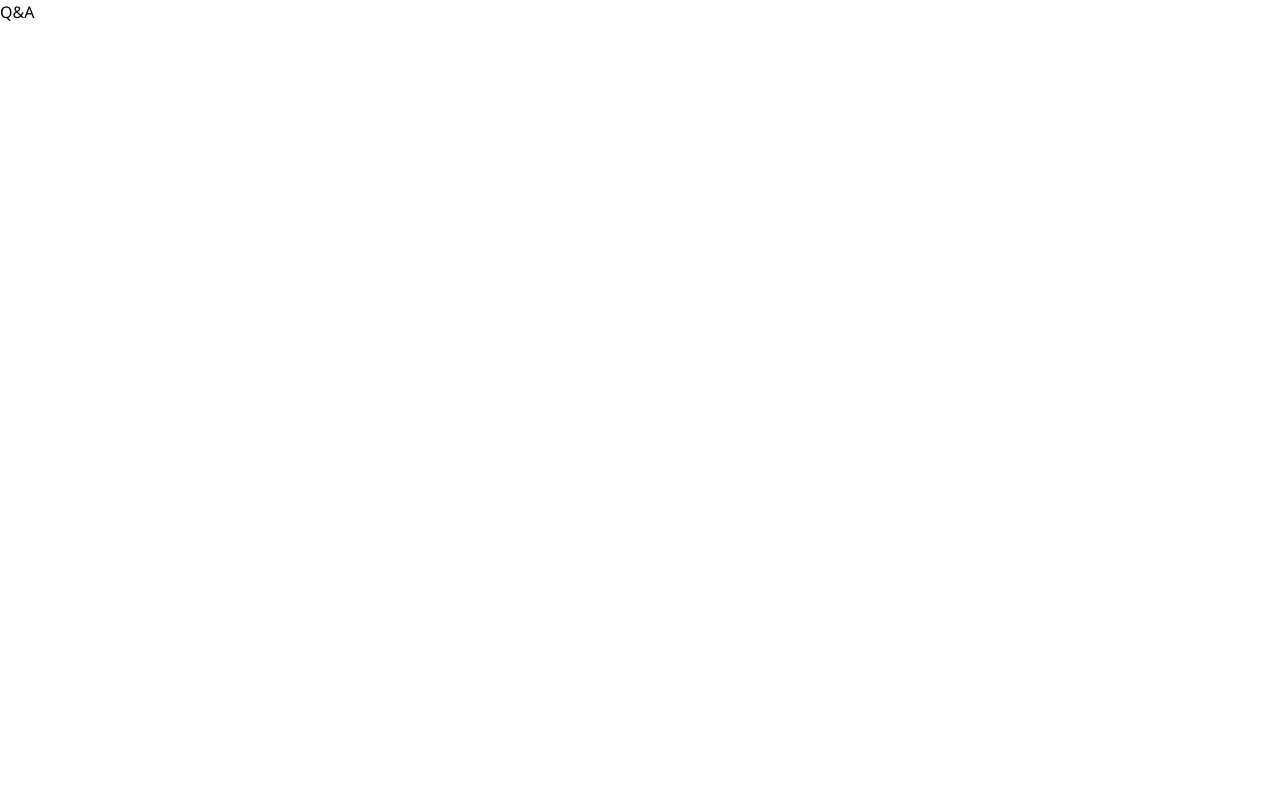
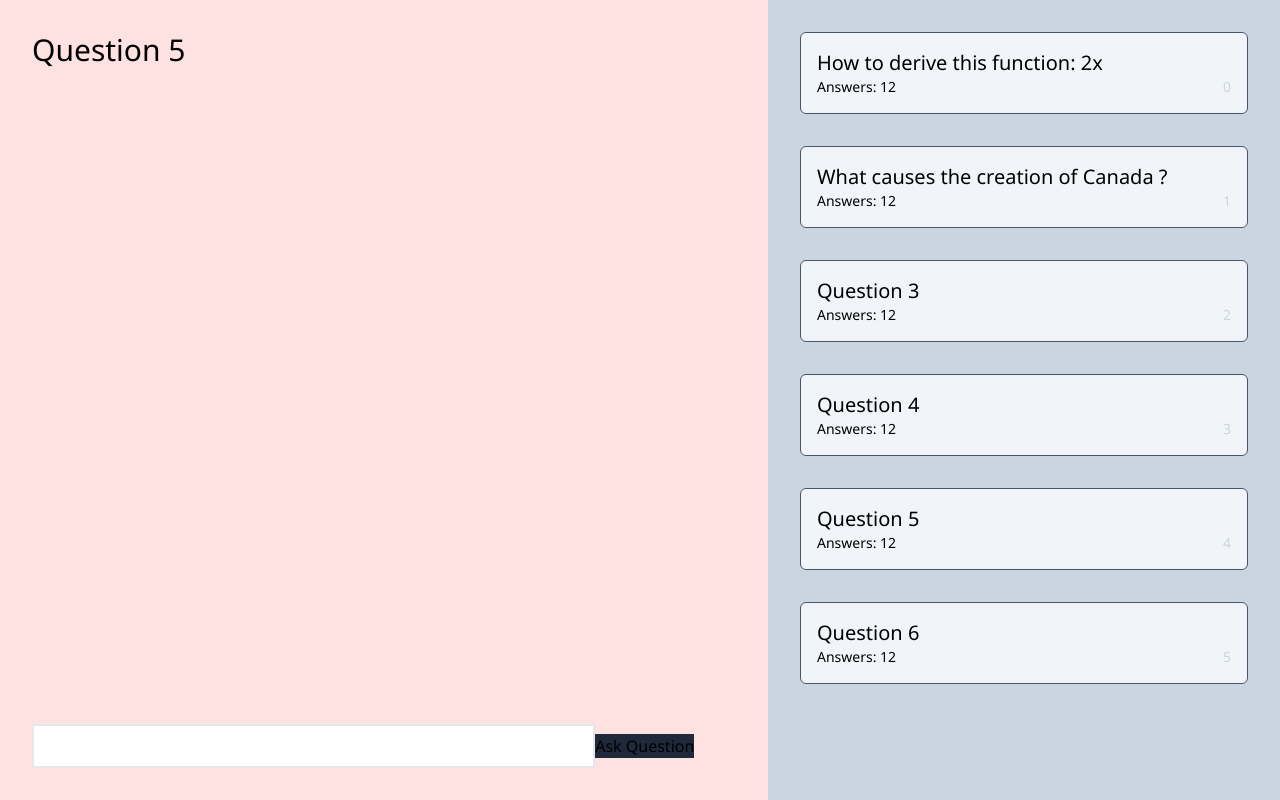
Before and after one commit to Asvo777/study-hub, a Next.js app: page /classes/1/q-and-a in a window 1280 px wide. Built offline with nearby package versions, Linux system fonts and the light colour scheme.

Commit message:
Adding frontend q&a

```diff
--- a/src/app/classes/[id]/q-and-a/page.tsx
+++ b/src/app/classes/[id]/q-and-a/page.tsx
@@ -1,3 +1,61 @@
+"use client";
+
+import React, { useState } from "react";
+import Question from "./question_component";
+
 export default function Page() {
-  return <>Q&A</>;
+  const [userInput, setUserInput] = useState("");
+  const questions = [
+    { id: 0, numberOfAnswers: 12, question: "How to derive this function: 2x" },
+    {
+      id: 1,
+      numberOfAnswers: 12,
+      question: "What causes the creation of Canada ?",
+    },
+    { id: 2, numberOfAnswers: 12, question: "Question 3" },
+    { id: 3, numberOfAnswers: 12, question: "Question 4" },
+    { id: 4, numberOfAnswers: 12, question: "Question 5" },
+    { id: 5, numberOfAnswers: 12, question: "Question 6" },
+  ];
+
+  const [questionSelected, setQuestionSelected] = useState(4);
+
+  return (
+    <>
+      <section className="float-right w-2/5 bg-slate-300 min-h-screen">
+        {questions.map((question) => (
+          <span
+            className="cursor-pointer"
+            onClick={(e) => setQuestionSelected(question.id)}
+          >
+            <Question
+              id={question.id}
+              numberOfAnswers={question.numberOfAnswers}
+              question={question.question}
+            />
+          </span>
+        ))}
+      </section>
+
+      <section className=" float-left float-left min-h-screen w-3/5 p-8 flex flex-col justify-between content-center bg-red-100 fixed">
+        <div>
+          {questionSelected == null ? (
+            <p>Ask a question to the community</p>
+          ) : (
+            <h2 className="text-3xl">{questions[questionSelected].question}</h2>
+          )}
+        </div>
+        <div>
+          <input
+            placeholder=""
+            className="w-4/5 border-2 border-solid p-2"
+            type="text"
+            value={userInput}
+            onChange={(e) => setUserInput(e.target.value)}
+          />
+          <button className="bg-slate-800">Ask Question</button>
+        </div>
+      </section>
+    </>
+  );
 }
--- /dev/null
+++ b/src/app/classes/[id]/q-and-a/question_component.tsx
@@ -0,0 +1,25 @@
+"use client";
+
+import React, { useState } from "react";
+
+type ClassProps = {
+  question: string;
+  numberOfAnswers: number;
+  id: number;
+};
+
+export default function Question(props: ClassProps) {
+  return (
+    <>
+      <div className="border border-slate-600 p-4 m-8 min-h-30 bg-slate-100 rounded-md text-xl">
+        <h2 className="text-xl	">{props.question}</h2>
+        <div className="flex justify-between">
+          <h4 className="text-sm	inline-block">
+            Answers: {props.numberOfAnswers}
+          </h4>
+          <h5 className="inline-block text-sm text-slate-300">{props.id}</h5>
+        </div>
+      </div>
+    </>
+  );
+}
```
Also changed, not shown: src/app/classes/class_component.tsx (+6 -7 lines).
